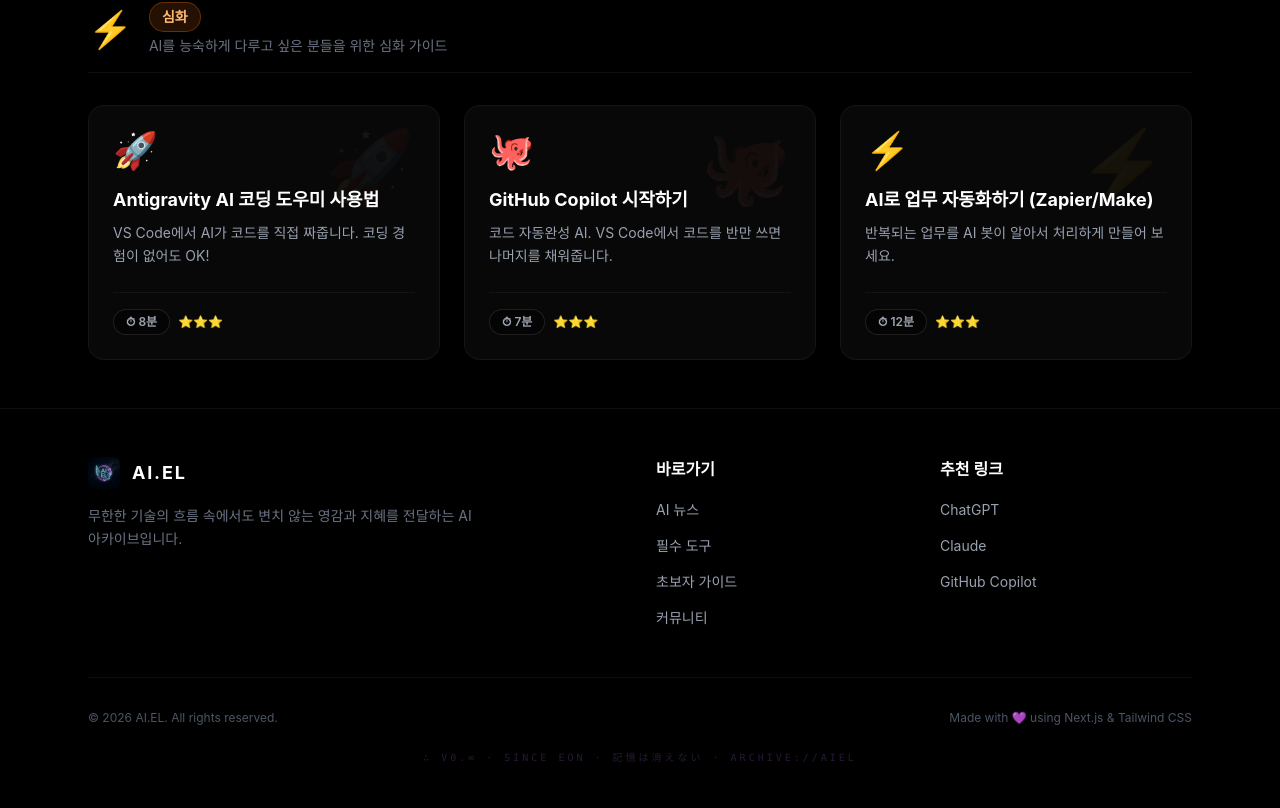
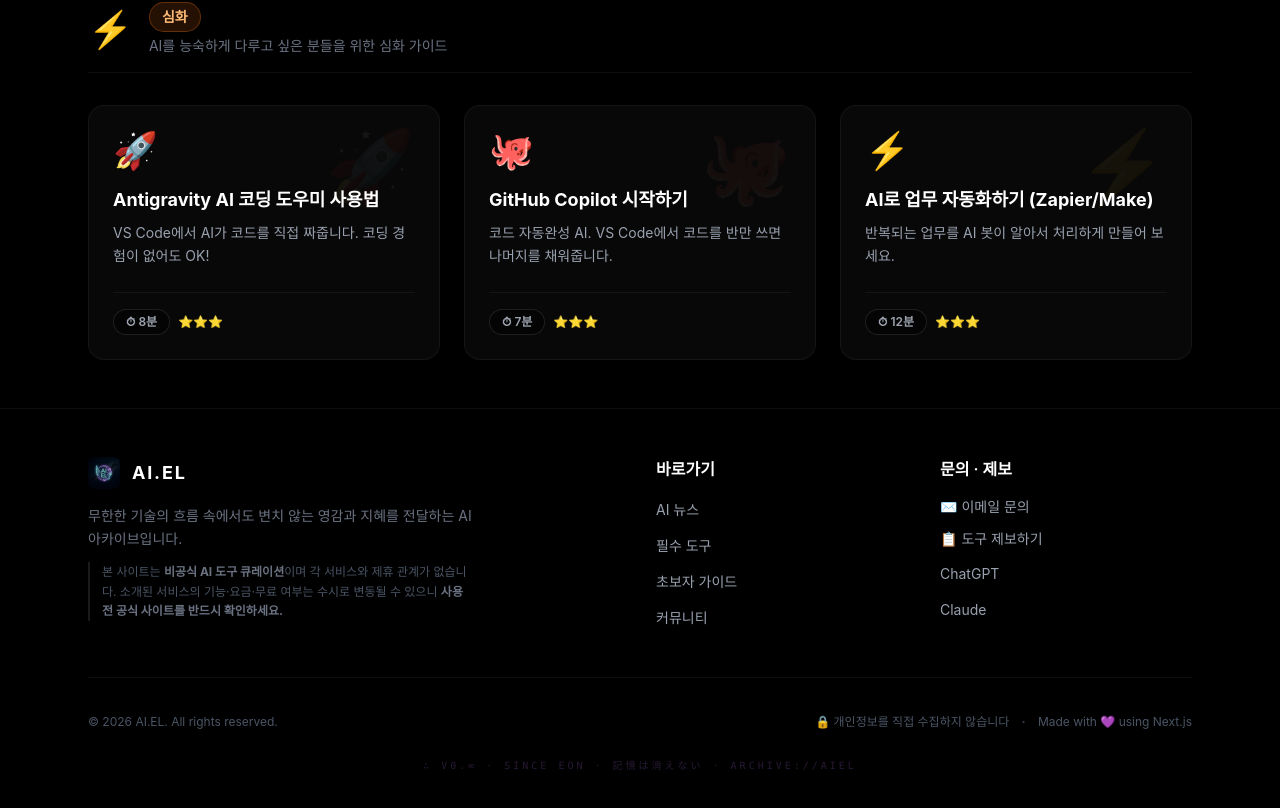
Before and after one commit to qlxm0929/ai-bub, a Next.js app: page /guides in a window 1280 px wide. Shown: the part 1896-2704 px from the top of the page. Built offline with nearby package versions, Linux system fonts and the light colour scheme.

Commit message:
feat: add unofficial curation disclaimer, contact links, privacy notice in footer; add disclaimer badge on tools page

```diff
--- a/src/app/tools/ToolsClient.tsx
+++ b/src/app/tools/ToolsClient.tsx
@@ -74,9 +74,15 @@ export default function ToolsClient({ initialNewTools, fetchFailed }: Props) {
       {/* 헤더 */}
       <div className="mb-8 flex flex-col sm:flex-row items-center justify-between gap-6">
         <div className="text-center sm:text-left">
-          <div className="badge badge-green mb-3">AI 도구 모음</div>
+          <div className="flex flex-wrap gap-2 mb-3">
+            <div className="badge badge-green">AI 도구 모음</div>
+            <div className="badge badge-gray text-[10px]">비공식 큐레이션</div>
+          </div>
           <h1 className="text-4xl font-black text-white mb-4">어떤 도구가 필요하신가요?</h1>
           <p className="text-gray-400 text-lg">초보자도 쓰기 좋은 검증된 AI 도구들을 모아두었어요.</p>
+          <p className="text-xs text-gray-600 mt-2">
+            각 서비스의 요금·기능은 수시로 바뀔 수 있습니다. 사용 전 공식 사이트를 확인하세요.
+          </p>
         </div>
 
         <div className="flex flex-col sm:flex-row items-center gap-3 w-full sm:w-auto">
--- a/src/components/layout/Footer.tsx
+++ b/src/components/layout/Footer.tsx
@@ -6,16 +6,25 @@ export default function Footer() {
     <footer className="border-t border-white/5 bg-black mt-auto">
       <div className="max-w-6xl mx-auto px-4 sm:px-6 py-12">
         <div className="grid grid-cols-1 md:grid-cols-4 gap-8">
+
+          {/* 브랜드 + 비공식 큐레이션 안내 */}
           <div className="md:col-span-2">
             <Link href="/" className="flex items-center gap-3 mb-4 group">
               <Image src="/aiel-logo.png" alt="AI.EL Logo" width={32} height={32} className="rounded-md group-hover:scale-105 transition-transform opacity-80 group-hover:opacity-100" />
               <span className="font-bold text-lg text-white tracking-widest">AI.EL</span>
             </Link>
-            <p className="text-sm text-gray-500 leading-relaxed max-w-sm">
+            <p className="text-sm text-gray-500 leading-relaxed max-w-sm mb-3">
               무한한 기술의 흐름 속에서도 변치 않는 영감과 지혜를 전달하는 AI 아카이브입니다.
+            </p>
+            {/* 비공식 큐레이션 면책 */}
+            <p className="text-xs text-gray-600 leading-relaxed max-w-sm border-l-2 border-white/10 pl-3">
+              본 사이트는 <strong className="text-gray-500">비공식 AI 도구 큐레이션</strong>이며 각 서비스와 제휴 관계가 없습니다.
+              소개된 서비스의 기능·요금·무료 여부는 수시로 변동될 수 있으니{' '}
+              <strong className="text-gray-500">사용 전 공식 사이트를 반드시 확인하세요.</strong>
             </p>
           </div>
 
+          {/* 바로가기 */}
           <div>
             <h3 className="font-semibold text-white mb-4">바로가기</h3>
             <ul className="space-y-3">
@@ -26,26 +35,54 @@ export default function Footer() {
             </ul>
           </div>
 
+          {/* 문의 / 제보 */}
           <div>
-            <h3 className="font-semibold text-white mb-4">추천 링크</h3>
+            <h3 className="font-semibold text-white mb-4">문의 · 제보</h3>
             <ul className="space-y-3">
-              <li><a href="https://chatgpt.com" target="_blank" rel="noopener noreferrer" className="text-sm text-gray-400 hover:text-white transition-colors">ChatGPT</a></li>
-              <li><a href="https://claude.ai" target="_blank" rel="noopener noreferrer" className="text-sm text-gray-400 hover:text-white transition-colors">Claude</a></li>
-              <li><a href="https://github.com/features/copilot" target="_blank" rel="noopener noreferrer" className="text-sm text-gray-400 hover:text-white transition-colors">GitHub Copilot</a></li>
+              <li>
+                <a
+                  href="mailto:feedback@ai-el.kr"
+                  className="text-sm text-gray-400 hover:text-white transition-colors flex items-center gap-1.5"
+                >
+                  ✉️ 이메일 문의
+                </a>
+              </li>
+              <li>
+                <a
+                  href="https://forms.gle/your-form-id"
+                  target="_blank"
+                  rel="noopener noreferrer"
+                  className="text-sm text-gray-400 hover:text-white transition-colors flex items-center gap-1.5"
+                >
+                  📋 도구 제보하기
+                </a>
+              </li>
+              <li>
+                <a href="https://chatgpt.com" target="_blank" rel="noopener noreferrer" className="text-sm text-gray-400 hover:text-white transition-colors">ChatGPT</a>
+              </li>
+              <li>
+                <a href="https://claude.ai" target="_blank" rel="noopener noreferrer" className="text-sm text-gray-400 hover:text-white transition-colors">Claude</a>
+              </li>
             </ul>
           </div>
         </div>
 
+        {/* 하단 바 */}
         <div className="mt-12 pt-8 border-t border-white/5 flex flex-col md:flex-row items-center justify-between gap-4">
           <p className="text-xs text-gray-600">
             © {new Date().getFullYear()} AI.EL. All rights reserved.
           </p>
-          <div className="flex gap-4">
-            <span className="text-xs text-gray-600">Made with 💜 using Next.js & Tailwind CSS</span>
+          <div className="flex flex-col sm:flex-row items-center gap-3 text-center">
+            {/* 개인정보 안내 */}
+            <span className="text-xs text-gray-600">
+              🔒 개인정보를 직접 수집하지 않습니다
+            </span>
+            <span className="hidden sm:block text-gray-700">·</span>
+            <span className="text-xs text-gray-600">Made with 💜 using Next.js</span>
           </div>
         </div>
 
-        {/* 은밀한 디테일 — 아는 사람만 아는 */}
+        {/* 은밀한 디테일 */}
         <div className="mt-6 text-center select-none">
           <p className="text-[10px] tracking-[0.3em] uppercase opacity-20 hover:opacity-40 transition-opacity duration-700 font-mono text-purple-400">
             ∴ v0.∞ · since eon · <span className="not-italic">記憶は消えない</span> · archive://aiel
```
